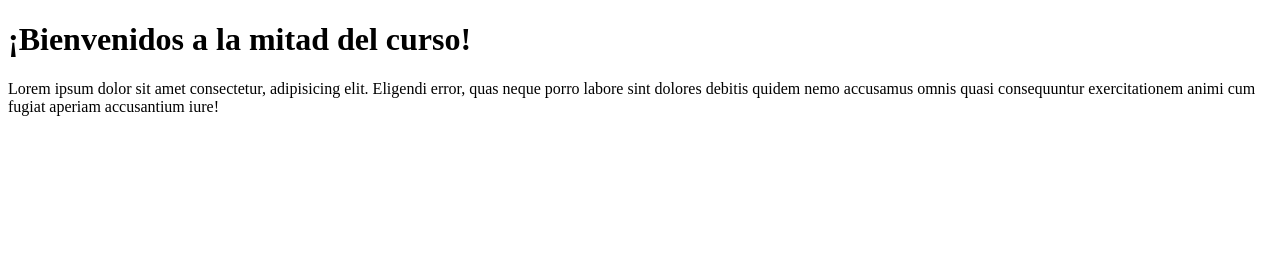
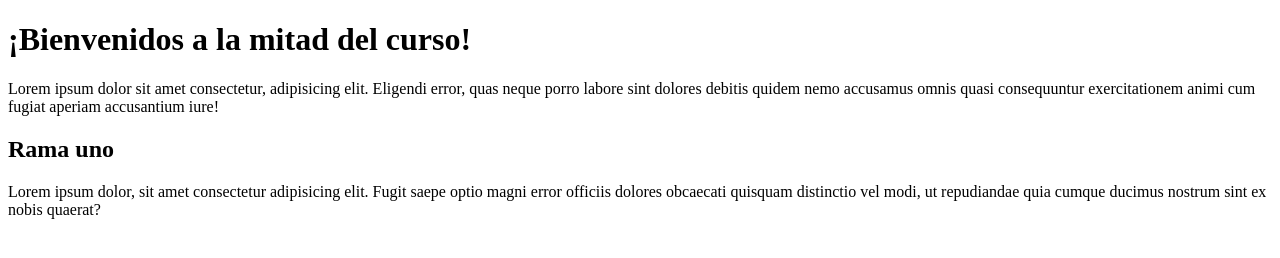
Before and after one commit to feralarcon1995/prueba, a plain HTML site: page index.html in a window 1280 px wide. Drawn offline with Linux system fonts and the light colour scheme.

Commit message:
add new branch rama-uno

```diff
--- a/index.html
+++ b/index.html
@@ -13,6 +13,9 @@
     <h1>¡Bienvenidos a la mitad del curso!</h1>
     <p>Lorem ipsum dolor sit amet consectetur, adipisicing elit. Eligendi error, quas neque porro labore sint dolores debitis quidem nemo accusamus omnis quasi consequuntur exercitationem animi cum fugiat aperiam accusantium iure!</p>
 
+    <h2>Rama uno</h2>
+    <p>Lorem ipsum dolor, sit amet consectetur adipisicing elit. Fugit saepe optio magni error officiis dolores obcaecati quisquam distinctio vel modi, ut repudiandae quia cumque ducimus nostrum sint ex nobis quaerat?</p>
+
 </body>
 
 </html>
```
